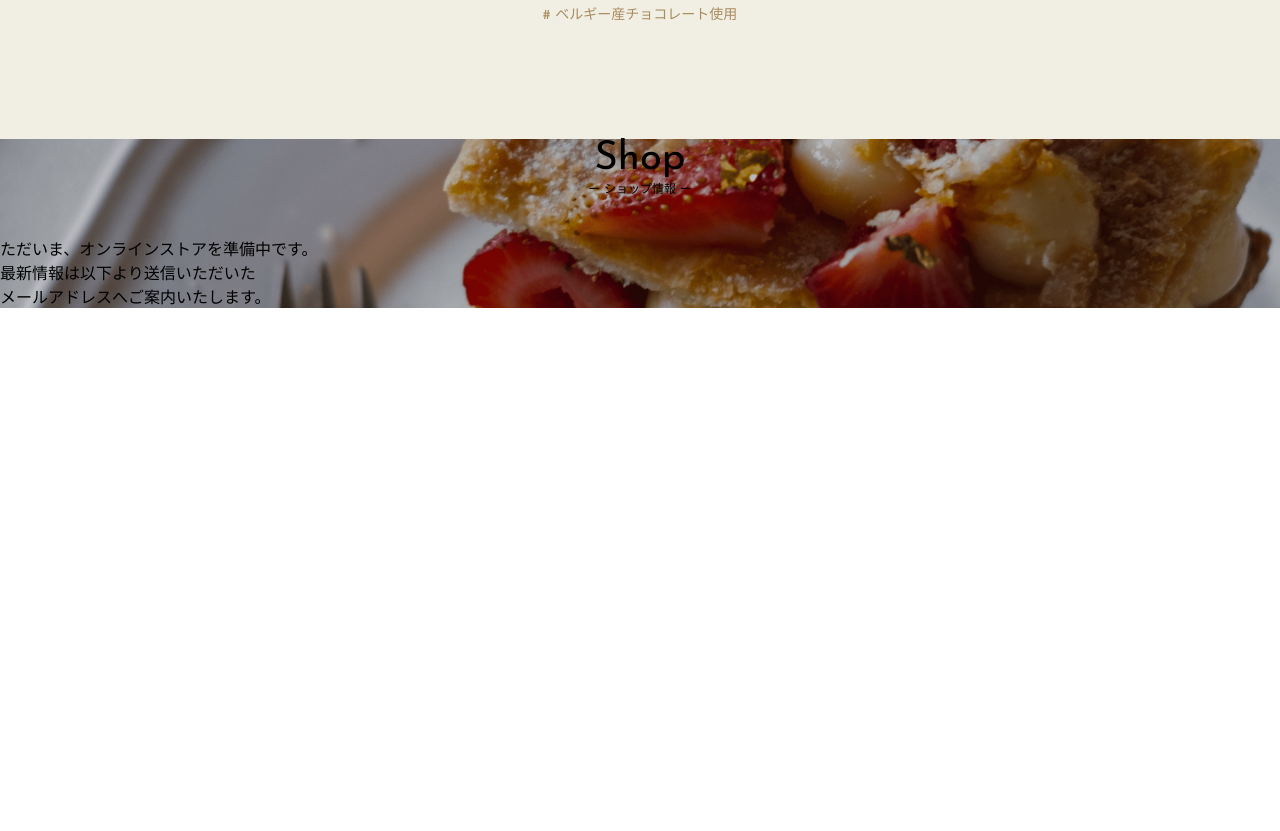
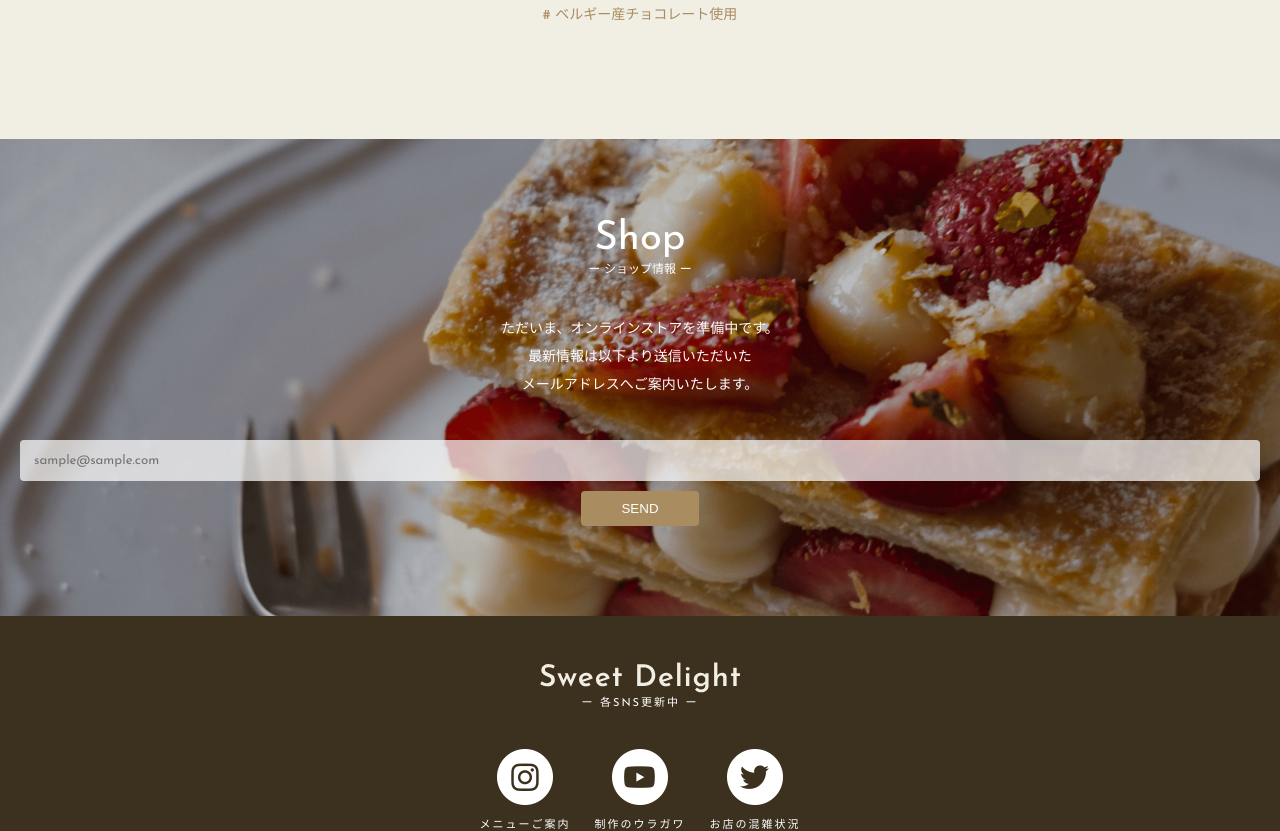
Before and after one commit to KouyaHASHIMOTO/SweetsSite_HTMLCSS, a plain HTML site: page SweetsSite＿HTMLCSS/index.html in a window 1280 px wide. Shown: the part 2890-3721 px from the top of the page. Before the commit the page ends 3198 px from the top, so only its background shows below. Drawn offline with Linux system fonts and the light colour scheme.

Commit message:
section部分が完成フッターを作成中

```diff
--- a/SweetsSite＿HTMLCSS/css/style.css
+++ b/SweetsSite＿HTMLCSS/css/style.css
@@ -35,6 +35,10 @@ body {
 .section-heading {
   text-align: center;
   margin-bottom: 40px;
+}
+
+.section-heading-l {
+  color: #fff;
 }
 
 .section-heading-main {
@@ -103,16 +107,81 @@ body {
   background-image: url("../img/bg-shop.png");
   background-position: center center;
   background-size: cover;
+  padding: 80px 0;
 }
 
 .shop-inner {
+  padding: 0 20px;
 }
 
 .shop-contents {
 }
 
 .shop-text {
+  color: #fff;
+  font-size: 14px;
+  text-align: center;
+  line-height: 2;
 }
 
 .form {
+  margin-top: 40px;
 }
+
+.form-input {
+  width: 100%;
+  border-radius: 4px;
+  background-color: rgba(255, 255, 255, 0.7);
+  border: none;
+  font-family: "Josefin Sans", "Noto Sans JP", sans-serif;
+  padding: 14px;
+}
+
+.form-submit {
+  display: block;
+  border-radius: 4px;
+  border: none;
+  padding: 10px 40px;
+  margin: 10px auto;
+  color: #fff;
+  background-color: #a98c5f;
+}
+
+/* footer */
+.footer {
+  padding-top: 46px;
+  text-align: center;
+  background-color: #3c301e;
+  color: #fff;
+}
+
+.footer-logo {
+}
+
+.footer-text {
+  font-size: 11px;
+  letter-spacing: 2px;
+}
+
+.footer-nav-list {
+  padding: 0 20px;
+  margin-top: 40px;
+  display: flex;
+  justify-content: center;
+  gap: 24px;
+}
+
+.footer-nav-item {
+}
+
+.footer-nav-link {
+}
+.footer-nav-link-text {
+  font-size: 11px;
+  letter-spacing: 2px;
+  margin-top: 10px;
+}
+
+.sns-img {
+  width: 56px;
+}
--- a/SweetsSite＿HTMLCSS/index.html
+++ b/SweetsSite＿HTMLCSS/index.html
@@ -55,6 +55,7 @@
           alt="素材の美味しさをそのままに Sweet Delight"
         />
       </picture>
+    </div>
 
     <section class="about">
       <div class="inner">
@@ -86,10 +87,7 @@
           <ul class="menu-list">
             <li class="menu-item">
               <div class="menu-img">
-                  <img
-                    src="./img/menu1.png"
-                    alt="おすすめ　ストロベリーケーキ"
-                  />
+                <img src="./img/menu1.png" alt="おすすめ　ストロベリーケーキ" />
               </div>
               <div class="menu-text-contents">
                 <h3 class="menu-name">
@@ -116,10 +114,7 @@
             </li>
             <li class="menu-item">
               <div class="menu-img">
-                  <img
-                    src="./img/menu3.png"
-                    alt="おすすめ　チョコレートケーキ"
-                  />
+                <img src="./img/menu3.png" alt="おすすめ　チョコレートケーキ" />
               </div>
               <div class="menu-text-contents">
                 <h3 class="menu-name">
@@ -136,7 +131,7 @@
 
     <section class="shop">
       <div class="shop-inner">
-          <h2 class="section-heading">
+        <h2 class="section-heading section-heading-l">
           <span class="section-heading-main">Shop</span>
           <span class="section-heading-sub">ー ショップ情報 ー</span>
         </h2>
@@ -145,10 +140,43 @@
           <p class="shop-text">
             ただいま、オンラインストアを準備中です。<br />最新情報は以下より送信いただいた<br />メールアドレスへご案内いたします。
           </p>
-            <form action="" class="form"></form>
+          <form action="" class="form">
+            <input
+              type="email"
+              class="form-input"
+              placeholder="sample@sample.com"
+            />
+            <button type="submit" class="form-submit">SEND</button>
+          </form>
         </div>
       </div>
     </section>
+
+    <footer class="footer">
+      <div class="footer-logo">
+        <img src="./img/logo.svg" alt="Sweet Delight" />
       </div>
+      <p class="footer-text">ー 各SNS更新中 ー</p>
+      <ul class="footer-nav-list">
+        <li class="footer-nav-item">
+          <a href="" class="footer-nav-link"
+            ><img src="./img/icon-instagram.png" alt="" class="sns-img" />
+            <p class="footer-nav-link-text">メニューご案内</p>
+          </a>
+        </li>
+        <li class="footer-nav-item">
+          <a href="" class="footer-nav-link"
+            ><img src="./img/icon-youtube.png" alt="" class="sns-img" />
+            <p class="footer-nav-link-text">制作のウラガワ</p>
+          </a>
+        </li>
+        <li class="footer-nav-item">
+          <a href="" class="footer-nav-link"
+            ><img src="./img/icon-twitter.png" alt="" class="sns-img" />
+            <p class="footer-nav-link-text">お店の混雑状況</p>
+          </a>
+        </li>
+      </ul>
+    </footer>
   </body>
 </html>
```
Lines whose indentation alone changed are shown as unchanged.
